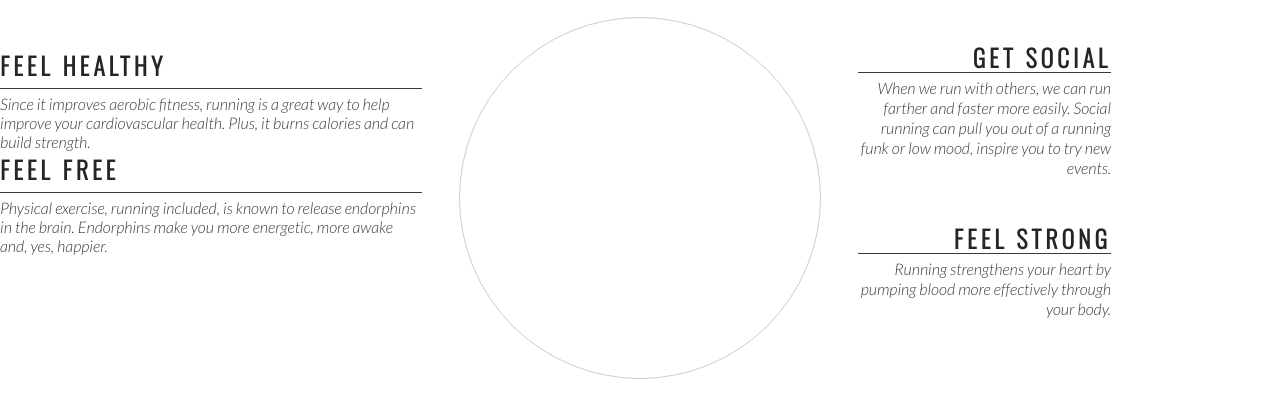
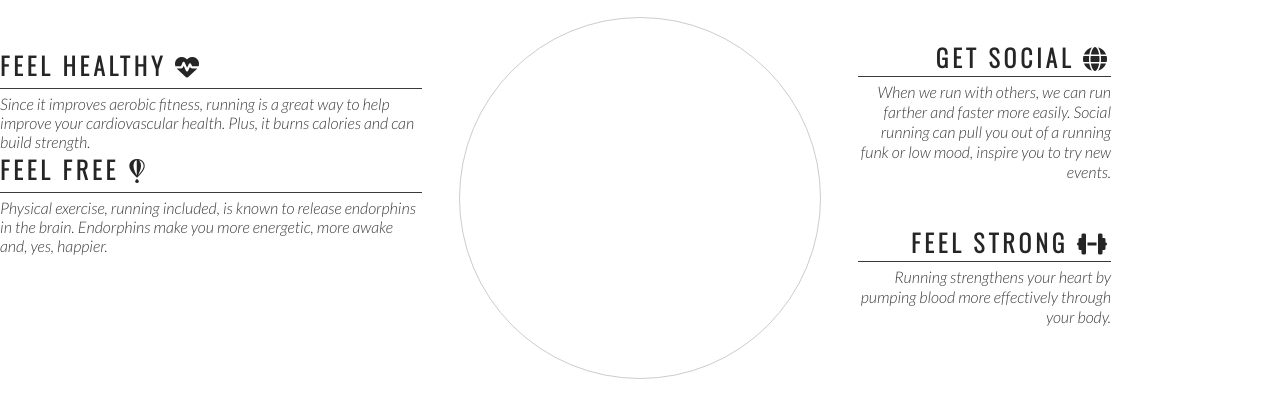
Before and after one commit to CodeHarrington/Love-Running-, a plain HTML site: page index.html in a window 1280 px wide. Shown: the part 764-1182 px from the top of the page. Drawn offline with nearby package versions, Linux system fonts and the light colour scheme.

Commit message:
add icons to the header section

```diff
--- a/index.html
+++ b/index.html
@@ -42,14 +42,14 @@
         <h2 id="welcome">Why Love Running With Us?</h2>
         <div id="left-about">
         <div class="left-about-heading">
-            <h2>Feel Healthy</h2>
+            <h2>Feel Healthy <i class="fas fa-heartbeat"></i></h2>
             <hr>
             <p>
             Since it improves aerobic fitness, running is a great way to help improve your cardiovascular health. Plus, it burns calories and can build strength.
             </p>
         </div>
         <div class="left-about-heading">
-            <h2>Feel Free</h2>
+            <h2>Feel Free <i class="fab fa-fly"></i></h2>
             <hr>
             <p>
              Physical exercise, running included, is known to release endorphins in the brain. Endorphins make you more energetic, more awake and, yes, happier.
@@ -58,7 +58,7 @@
     </div>
     <div id="right-about">
         <div class="right-about-heading">
-            <h2>Get Social</h2>
+            <h2>Get Social <i class="fas fa-globe"></i></h2>
             <hr>
             <p>
                 When we run with others, we can run farther and faster more easily. Social running can pull you out
@@ -66,7 +66,7 @@
             </p>
         </div>
         <div class="right-about-heading">
-            <h2>Feel Strong</h2>
+            <h2>Feel Strong <i class="fas fa-dumbbell"></i></h2>
             <hr>
             <p>
                 Running strengthens your heart by pumping blood more effectively through your body.
@@ -86,6 +86,8 @@
     <footer>
         Social media and links
     </footer>
+
+    <script src="https://kit.fontawesome.com/c0543a21ae.js" crossorigin="anonymous"></script>
 </body>
 
 </html>
```
